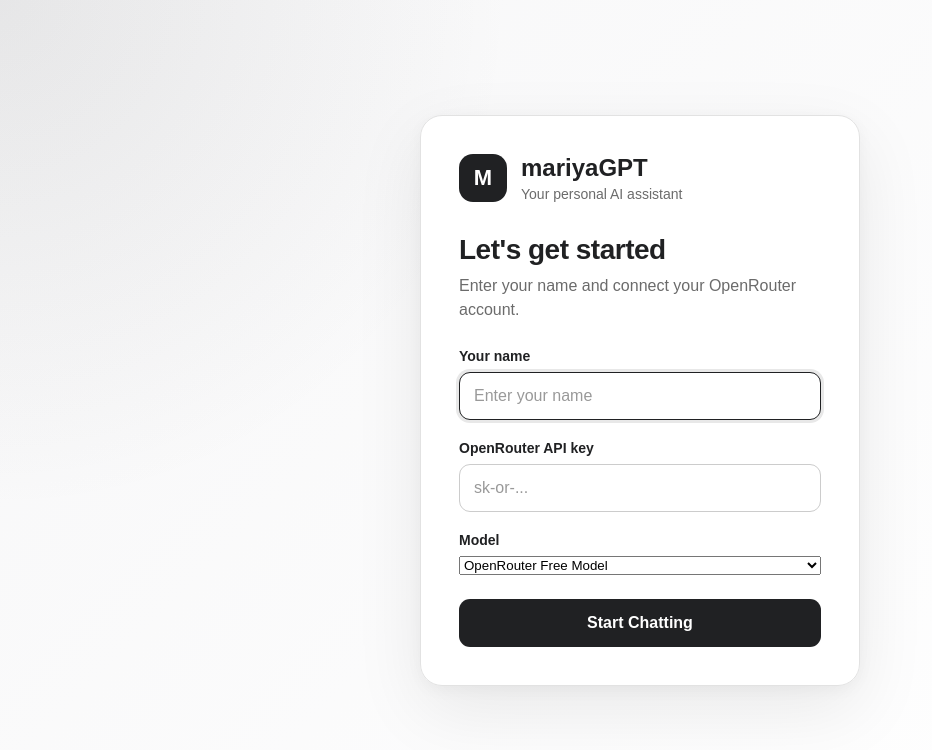
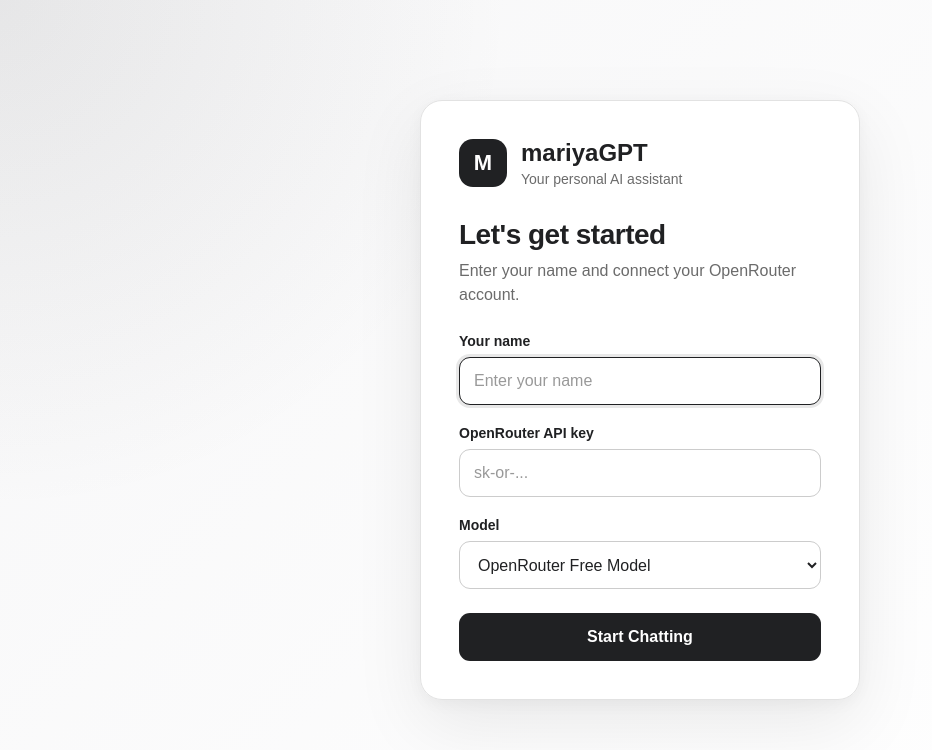
Before and after one commit to MariyaSha/mariyagpt_openrouter, a Flask app: page / in a window 1280 px wide. Shown: the top 750 px of the page, without its empty margins (0-932 px from the left). Run offline with Flask 3, Linux system fonts and the light colour scheme.

Commit message:
updating select tag styling

```diff
--- a/frontend/static/styles.css
+++ b/frontend/static/styles.css
@@ -728,6 +728,38 @@
     color: white;
 }
 
+.login-field select {
+    width: 100%;
+    height: 48px;
+    padding: 0 14px;
+
+    border: 1px solid #cccccc;
+    border-radius: 11px;
+
+    background: white;
+    color: #202123;
+
+    font: inherit;
+
+    transition:
+        border-color 0.15s ease,
+        box-shadow 0.15s ease;
+}
+
+.login-field select:focus {
+    outline: none;
+    border-color: #202123;
+
+    box-shadow:
+        0 0 0 3px rgba(32, 33, 35, 0.1);
+}
+
+.login-field select:disabled {
+    background: #f5f5f5;
+    color: #8a8a8a;
+    cursor: not-allowed;
+}
+
 @media (max-width: 520px) {
     .login-page {
         align-items: flex-start;
```
